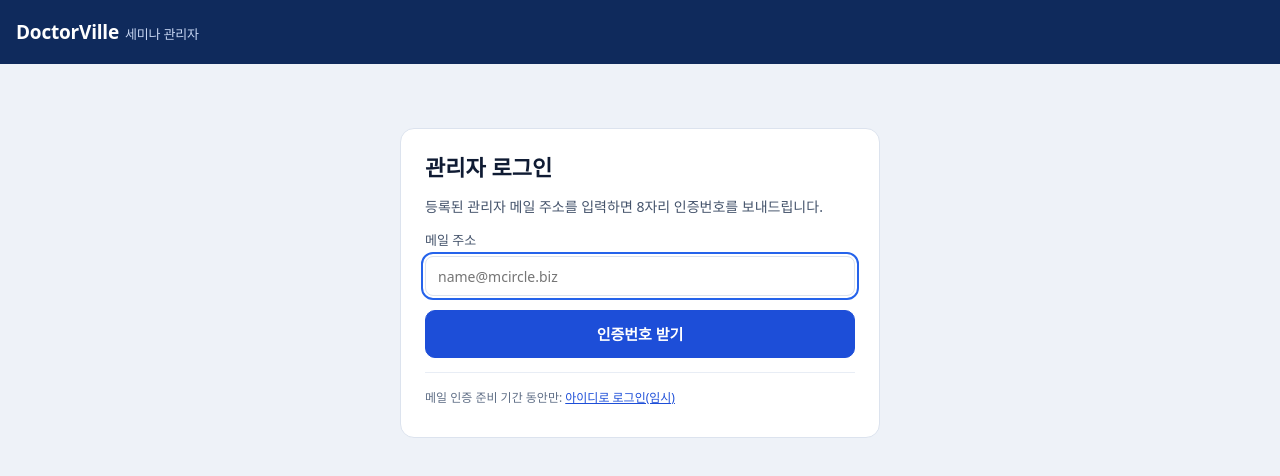
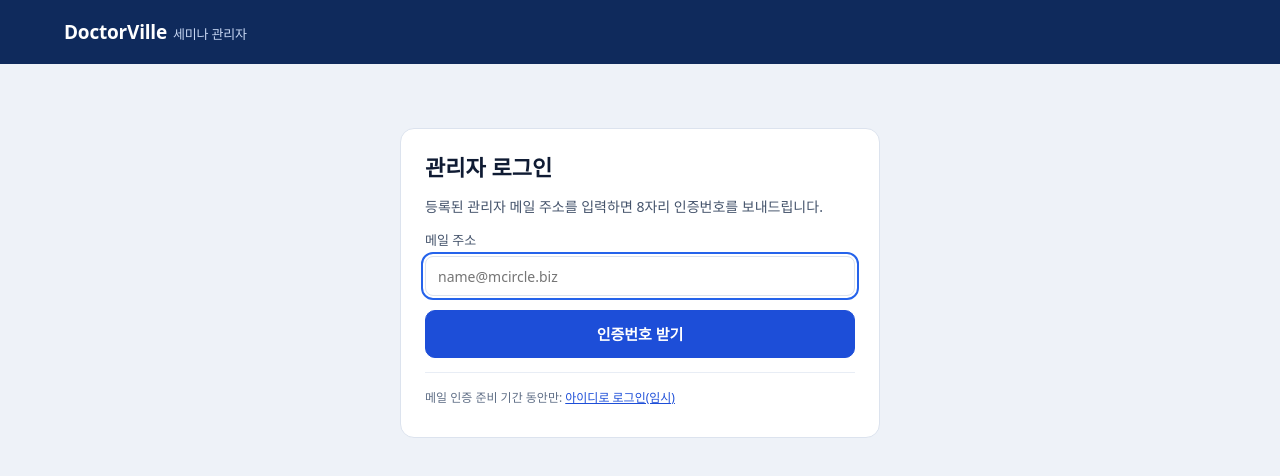
Before and after one commit to doctorville/doctorville-seminar, a plain HTML site: page admin/index.html in a window 1280 px wide. Drawn offline with nearby package versions, Linux system fonts and the light colour scheme; a web font is replaced by a local one.

Commit message:
반응형 프레임: 데스크톱 90% 폭, 상세 패널 스크롤

```diff
--- a/assets/app.css
+++ b/assets/app.css
@@ -286,3 +286,10 @@ table.full tr:hover td.first{background:var(--accent-soft)}
 .tb-ticks span{position:absolute;transform:translateX(-50%);white-space:nowrap}
 .tb-hint{font-size:11px;color:var(--ink-3)}
 .otpin{font-size:22px;letter-spacing:.35em;text-align:center;font-variant-numeric:tabular-nums}
+
+/* 반응형 프레임: 폭 제한 없음, 데스크톱(1024px 이상)은 화면 너비의 90% · 상세 패널은 화면 높이 안에서 스크롤 */
+.wrap{max-width:none;width:100%}
+@media (min-width:1024px){
+  .wrap{width:90%;padding-left:0;padding-right:0}
+  aside.panel{position:sticky;top:16px;max-height:calc(100vh - 32px);overflow-y:auto;overscroll-behavior:contain}
+}
```
